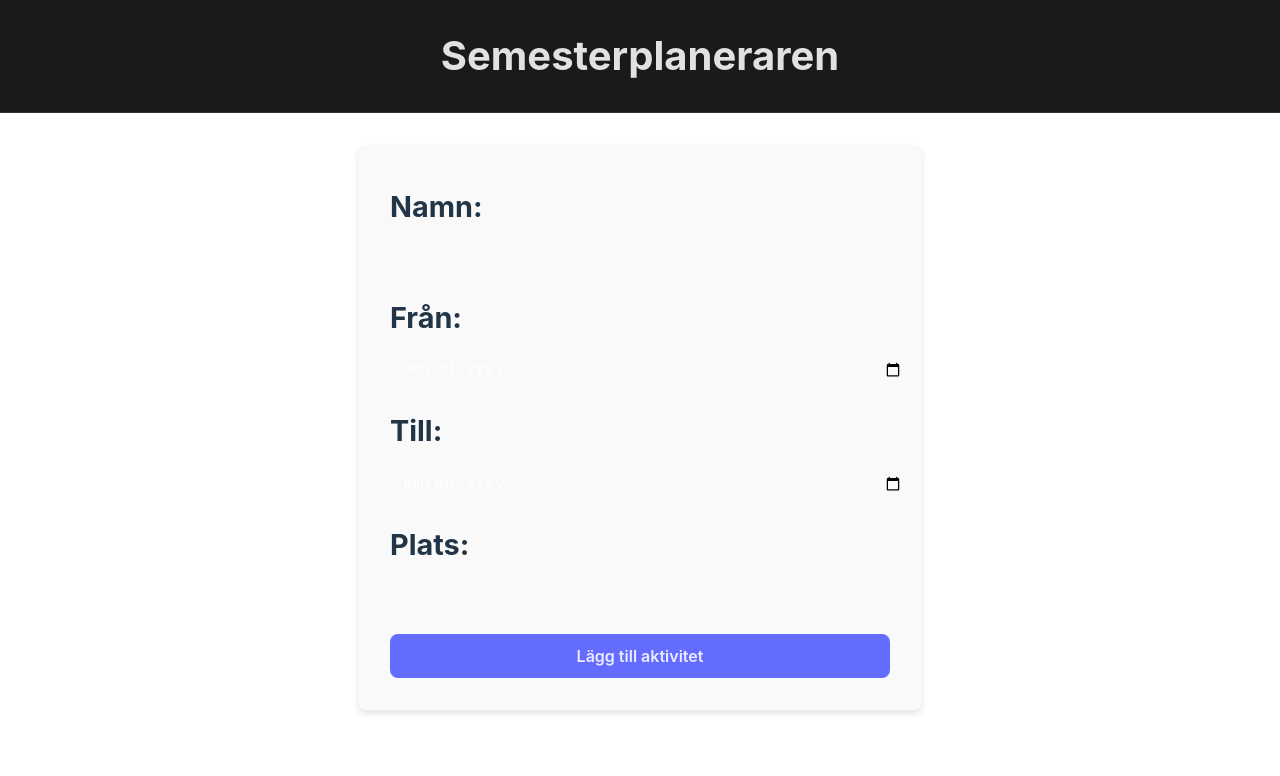
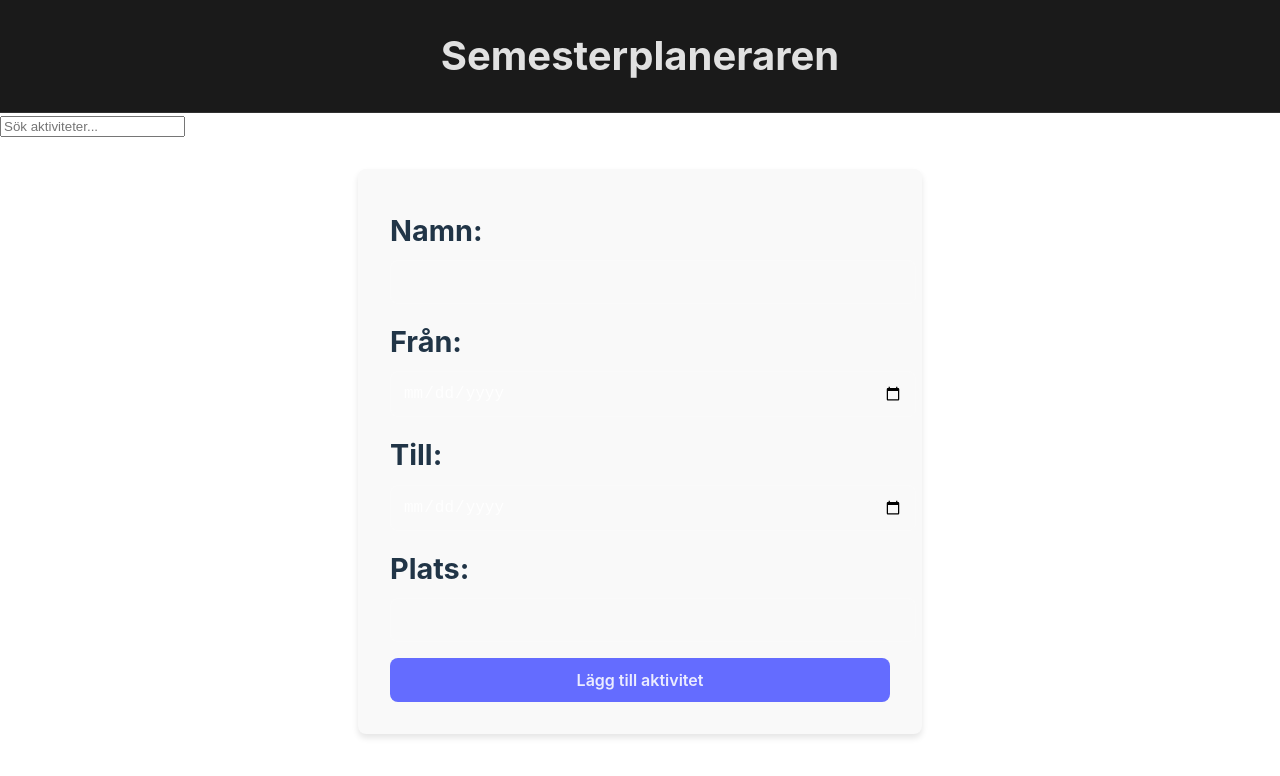
Before and after one commit to filipwretner/Reseplanerare, a React (Vite) app in the folder reseplanerare/: page / in a window 1280 px wide. Shown: the top 776 px of the page. Built offline with nearby package versions, Linux system fonts and the light colour scheme.

Commit message:
Components done

```diff
--- a/reseplanerare/src/App.tsx
+++ b/reseplanerare/src/App.tsx
@@ -1,89 +1,85 @@
 // App.tsx - Main component, handles over-arching application logic and coordinates other components
-import React from 'react';
+import React, { useState, useEffect } from 'react';
 import ReactDOM from 'react-dom';
-import Header from './components/header';
-import ActivityForm from './components/ActivityForm';
-import ActivityList from './components/ActivityList';
+import Header from './components/header/Header';
+import ActivityForm from './components/form/ActivityForm';
+import ActivityList from './components/list/ActivityList';
+import Filter from './components/utils/Filter';
+import { ActivityManager } from './components/utils/ActivityManager';
 
-// Global variables
-let activities: {name: string; firstDate: string; secondDate: string; location: string; id: string;}[] = [];
-let editingActivity: { id: string; name: string; firstDate: string; secondDate: string; location: string } | null = null;
-
-// localStorage functions
-function loadFromLocalStorage(): void {
-
-  const storedActivities = localStorage.getItem('activities');
-
-  if (storedActivities) {
-    activities = JSON.parse(storedActivities);
-  }
+function App(): JSX.Element {
+  interface Activity {
+    name: string;
+    firstDate: string;
+    secondDate: string;
+    location: string;
+    id: string;
   }
 
-function saveToLocalStorage(): void {
-  localStorage.setItem('activities', JSON.stringify(activities));
-}
+  const [activities, setActivities] = useState<Activity[]>(ActivityManager.getAll()); // Value is Activity and is imported from the ActivityManager
+  const [editingActivity, setEditingActivity] = useState<Activity | null>(null); // Value is either an Activity or null
+  const [filter, setFilter] = useState(''); // Value is empty until we change the state
+  const [loading, setLoading] = useState(true); // Value is a boolean that is used to check if all the data has been loaded
 
-function addActivity (name: string, firstDate: string, secondDate: string, location: string): void {
-  activities.push({name, firstDate, secondDate, location, id: generateId()});
-  saveToLocalStorage();
-  renderApp();
-}
 
-function deleteActivity(id: string): void {
-  activities = activities.filter(activity => activity.id !== id);
-  saveToLocalStorage();
-  renderApp();
-}
+  useEffect(() => { // Gets activited once, loads data with a timer
 
-function editActivity(id: string, name: string, firstDate: string, secondDate: string, location: string): void {
+    setTimeout(() => {
+      const initialActivities = ActivityManager.getAll(); // Hämta initial data
+      setActivities(initialActivities);
+      setLoading(false);
+    }, 1000); // Laddningstid = 1 sekund
 
-  const activity = activities.find(activity => activity.id === id);
+  }, []);
 
-  if (activity) {
-    activity.name = name;
-    activity.firstDate = firstDate;
-    activity.secondDate = secondDate;
-    activity.location = location;
-    saveToLocalStorage();
-    stopEditingActivity();
-  }
-}
+  const handleAddActivity = (name: string, firstDate: string, secondDate: string, location: string) => {
+    ActivityManager.add(name, firstDate, secondDate, location);
+    setActivities([...ActivityManager.getAll()]);
+  };
 
-function startEditingActivity(id: string): void {
-  editingActivity = activities.find((activity) => activity.id === id) || null;
-  renderApp();
-}
+  const handleDeleteActivity = (id: string) => {
+    ActivityManager.delete(id);
+    setActivities([...ActivityManager.getAll()]);
+  };
 
-function stopEditingActivity(): void {
-  editingActivity = null;
-  renderApp();
-}
+  const handleEditActivity = (id: string, name: string, firstDate: string, secondDate: string, location: string) => {
+    ActivityManager.edit(id, name, firstDate, secondDate, location);
+    setActivities([...ActivityManager.getAll()]);
+    setEditingActivity(null);
+  };
 
-function generateId(): string {
-  return Math.random().toString(36).substring(2, 9);
-}
+  const handleStartEditing = (id: string) => {
+    const activity = activities.find((activity) => activity.id === id);
+    setEditingActivity(activity || null);
+  };
 
-function renderApp() {
-  ReactDOM.render(<App />, document.getElementById('root'));
-}
-
-function App(): JSX.Element {
-
-  loadFromLocalStorage();
+  const filteredActivities = activities.filter((activity) =>
+    activity.name.toLowerCase().includes(filter.toLowerCase())
+  );
 
   return (
     <div>
-      <Header title="Semesterplaneraren"/>
+      <Header title="Semesterplaneraren" />
+      {loading ? ( <p>Laddar aktiviteter...</p>
+      ) : (
+        <>
+          <Filter filter={filter} onFilterChange={setFilter} placeholder="Sök aktiviteter..." />
           <ActivityForm
-      onAddActivity={addActivity}
-      onEditActivity={editActivity}
-      editingActivity={editingActivity}/>
+            onAddActivity={handleAddActivity}
+            onEditActivity={handleEditActivity}
+            editingActivity={editingActivity}
+          />
           <ActivityList
-      activities={activities}
-      onDeleteActivity={deleteActivity}
-      onEditActivity={startEditingActivity}/>
+            activities={filteredActivities}
+            onDeleteActivity={handleDeleteActivity}
+            onEditActivity={handleStartEditing}
+          />
+        </>
+      )}
     </div>
   );
 }
 
+ReactDOM.render(<App />, document.getElementById('root'));
+
 export default App;
--- a/reseplanerare/src/components/ActivityForm.tsx
+++ /dev/null
@@ -1,76 +0,0 @@
-// ActivityForm.tsx - Component that handles form input aswell as editing
-import React from 'react';
-
-// Properties for the form component
-interface FormProps {
-  onAddActivity: (name: string, firstDate: string, secondDate: string, location: string) => void;
-  onEditActivity?: (id: string, name: string, firstDate: string, secondDate: string, location: string) => void;
-  editingActivity?: { id: string, name: string, firstDate: string, secondDate: string, location: string } | null;
-}
-
-// Functional component for the form component
-function ActivityForm({ onAddActivity, onEditActivity, editingActivity }: FormProps): JSX.Element {
-
-  function handleSubmit(event: React.FormEvent): void {
-
-    event.preventDefault();
-
-    const form = event.target as HTMLFormElement;
-    const name = (form.elements.namedItem('name') as HTMLInputElement).value;
-    const firstDate = (form.elements.namedItem('firstDate') as HTMLInputElement).value;
-    const secondDate = (form.elements.namedItem('secondDate') as HTMLInputElement).value;
-    const location = (form.elements.namedItem('location') as HTMLInputElement).value;
-
-    if (onEditActivity && editingActivity) {
-      onEditActivity(editingActivity.id, name, firstDate, secondDate, location);
-    } else {
-      onAddActivity(name, firstDate, secondDate, location);
-    }
-
-    form.reset();
-  }
-
-  return (
-    <form onSubmit={handleSubmit}>
-      <div className='form-group'>
-        <h2> Namn: </h2>
-        <input
-          type="text"
-          name="name"
-          defaultValue={editingActivity ? editingActivity.name : ''}
-          className='form-input'
-        />
-      </div>
-      <div className='form-group'>
-        <h2> Från: </h2>
-        <input
-          type="date"
-          name="firstDate"
-          defaultValue={editingActivity ? editingActivity.firstDate : ''}
-          className='form-input'
-        />
-      </div>
-      <div className='form-group'>
-        <h2> Till: </h2>
-        <input
-          type="date"
-          name="secondDate"
-          defaultValue={editingActivity ? editingActivity.secondDate : ''}
-          className='form-input'
-        />
-      </div>
-      <div className='form-group'>
-        <h2> Plats: </h2>
-        <input
-          type="text"
-          name="location"
-          defaultValue={editingActivity ? editingActivity.location : ''}
-          className='form-input'
-        />
-      </div>
-      <button type="submit" className='form-submit'>{editingActivity ? 'Redigera aktivitet' : 'Lägg till aktivitet'}</button>
-    </form>
-  );
-}
-
-export default ActivityForm;
--- /dev/null
+++ b/reseplanerare/src/components/form/ActivityForm.tsx
@@ -0,0 +1,65 @@
+// ActivityForm.tsx - Component that handles form input aswell as editing
+import React, { useState } from 'react';
+
+interface FormProps {
+  onAddActivity: (name: string, firstDate: string, secondDate: string, location: string) => void;
+  onEditActivity?: (id: string, name: string, firstDate: string, secondDate: string, location: string) => void;
+  editingActivity?: { id: string; name: string; firstDate: string; secondDate: string; location: string } | null;
+}
+
+function ActivityForm({ onAddActivity, onEditActivity, editingActivity }: FormProps): JSX.Element {
+
+  const [error, setError] = useState(''); // Using useState to handle error messages
+
+  function handleSubmit(event: React.FormEvent): void {
+
+    event.preventDefault();
+
+    const form = event.target as HTMLFormElement;
+    const name = (form.elements.namedItem('name') as HTMLInputElement).value;
+    const firstDate = (form.elements.namedItem('firstDate') as HTMLInputElement).value;
+    const secondDate = (form.elements.namedItem('secondDate') as HTMLInputElement).value;
+    const location = (form.elements.namedItem('location') as HTMLInputElement).value;
+
+    if (!name || !firstDate || !secondDate || !location) {
+      setError('Vänligen fyll i alla fält.');
+      return;
+    }
+
+    setError('');
+
+    if (onEditActivity && editingActivity) {
+      onEditActivity(editingActivity.id, name, firstDate, secondDate, location);
+
+    } else {
+      onAddActivity(name, firstDate, secondDate, location);
+    }
+
+    form.reset();
+  }
+
+  return (
+    <form onSubmit={handleSubmit}>
+      {error && <p className="error-message">{error}</p>}
+      <div className="form-group">
+        <h2>Namn:</h2>
+        <input type="text" name="name" defaultValue={editingActivity ? editingActivity.name : ''} className="form-input" />
+      </div>
+      <div className="form-group">
+        <h2>Från:</h2>
+        <input type="date" name="firstDate" defaultValue={editingActivity ? editingActivity.firstDate : ''} className="form-input" />
+      </div>
+      <div className="form-group">
+        <h2>Till:</h2>
+        <input type="date" name="secondDate" defaultValue={editingActivity ? editingActivity.secondDate : ''} className="form-input" />
+      </div>
+      <div className="form-group">
+        <h2>Plats:</h2>
+        <input type="text" name="location" defaultValue={editingActivity ? editingActivity.location : ''} className="form-input" />
+      </div>
+      <button type="submit" className="form-submit">{editingActivity ? 'Redigera aktivitet' : 'Lägg till aktivitet'}</button>
+    </form>
+  );
+}
+
+export default ActivityForm;
--- /dev/null
+++ b/reseplanerare/src/components/form/FormInput.tsx
@@ -0,0 +1,5 @@
+import React from "react";
+
+interface InputProps {
+
+}
--- a/reseplanerare/src/components/ActivityList.tsx
+++ b/reseplanerare/src/components/list/ActivityList.tsx
@@ -1,6 +1,6 @@
 // ActivityList.tsx - Component that creates a list of added activities
 import React from "react";
-import ActivityItem from "./ActivityItem";
+import ActivityItem from "../item/ActivityItem";
 
 // Properties for list component
 interface ActivityProps {
--- /dev/null
+++ b/reseplanerare/src/components/utils/ActivityManager.ts
@@ -0,0 +1,37 @@
+import { LocalStorageManager } from './LocalStorageManager';
+
+let activities: { name: string; firstDate: string; secondDate: string; location: string; id: string }[] = LocalStorageManager.load();
+
+export const ActivityManager = {
+
+  getAll: () => activities,
+
+  add: (name: string, firstDate: string, secondDate: string, location: string) => {
+
+    activities.push({ name, firstDate, secondDate, location, id: generateId() });
+    LocalStorageManager.save(activities);
+  },
+
+  delete: (id: string) => {
+
+    activities = activities.filter((activity) => activity.id !== id);
+    LocalStorageManager.save(activities);
+  },
+
+  edit: (id: string, name: string, firstDate: string, secondDate: string, location: string) => {
+
+    const activity = activities.find((activity) => activity.id === id);
+
+    if (activity) {
+      activity.name = name;
+      activity.firstDate = firstDate;
+      activity.secondDate = secondDate;
+      activity.location = location;
+      LocalStorageManager.save(activities);
+    }
+  },
+};
+
+function generateId(): string {
+  return Math.random().toString(36).substring(2, 9);
+}
--- /dev/null
+++ b/reseplanerare/src/components/utils/Filter.tsx
@@ -0,0 +1,23 @@
+import React from 'react';
+
+interface FilterProps {
+  filter: string;
+  onFilterChange: (value: string) => void;
+  placeholder?: string;
+}
+
+function Filter({ filter, onFilterChange, placeholder = 'Sök...' }: FilterProps): JSX.Element {
+  return (
+    <div className="filter-container">
+      <input
+        type="text"
+        value={filter}
+        onChange={(e) => onFilterChange(e.target.value)}
+        placeholder={placeholder}
+        className="filter-input"
+      />
+    </div>
+  );
+}
+
+export default Filter;
```
Also changed, not shown: reseplanerare/src/components/utils/LocalStorageManager.ts (added, +12 -0 lines), reseplanerare/src/components/header/Header.tsx (renamed from reseplanerare/src/components/Header.tsx), reseplanerare/src/components/item/ActivityItem.tsx (renamed from reseplanerare/src/components/ActivityItem.tsx), reseplanerare/src/components/item/DeleteActivity.tsx (renamed from reseplanerare/src/components/DeleteActivity.tsx), reseplanerare/src/components/item/EditActivity.tsx (renamed from reseplanerare/src/components/EditActivity.tsx). Lines whose indentation alone changed are shown as unchanged.
